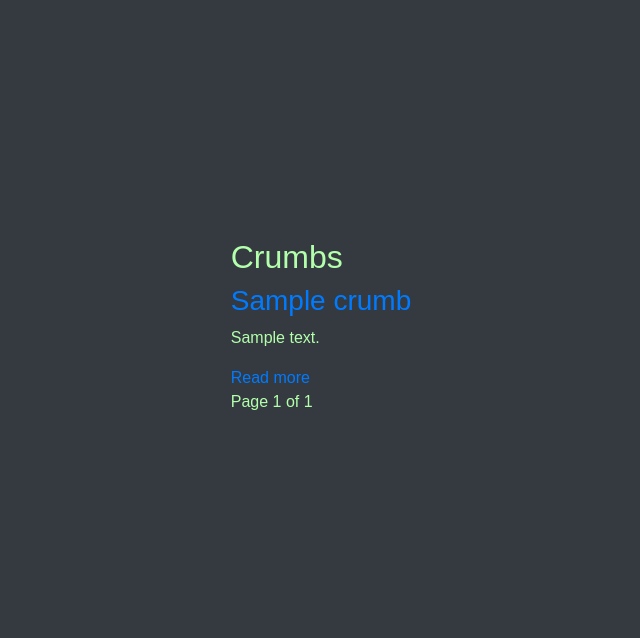
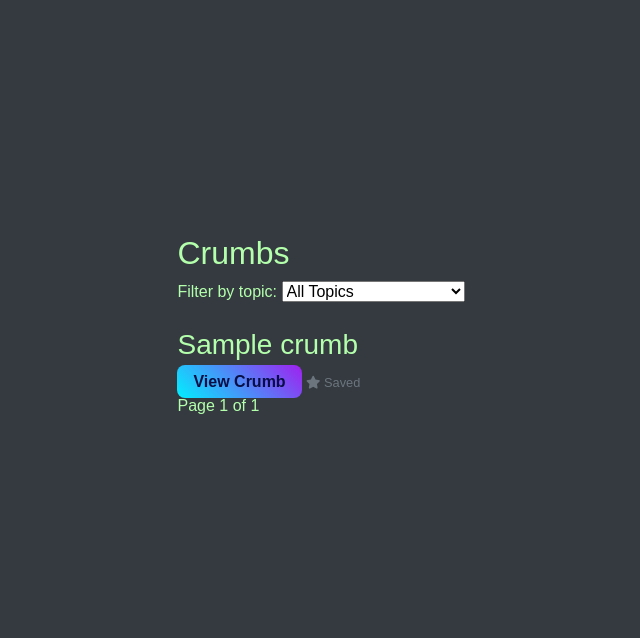
Before and after one commit to Aziz-Ibrahim/infocrumbs, a Django app: page /crumbs/ in a window 1280 px wide. Shown: the part 74-712 px from the top of the page, without its empty margins (319-959 px from the left). Run offline with Django 5.2, Linux system fonts and the light colour scheme; a user stored in the database is signed in; data comes from the database, SQL or seed files in the repository; both versions use the stored data as it was before the commit; tables that the repository leaves empty hold one stand-in row (values such as "Sample post"); some libraries are stand-ins or nearby versions; some web fonts are replaced.

Commit message:
Refactor crumb views and templates with subscription + topic filtering
- Updated crumb_list view to enforce authentication and active subscription
- Implemented logic to limit Basic users to first 2 preferred topics
- Added optional topic filtering via GET param (?topic=ID)
- Updated crumbs_list.html template with topic filter UI and saved crumb indicator
- Improved crumb_detail.html to include structured crumb info and consistent styling

```diff
--- a/crumbs/templates/crumbs/crumbs_list.html
+++ b/crumbs/templates/crumbs/crumbs_list.html
@@ -1,11 +1,34 @@
 {% extends 'base.html' %}
+{% load static %}
+
+
+{% block title %}
+Crumbs List
+{% endblock %}
+
 {% block content %}
     <h2>Crumbs</h2>
+    <form method="get" class="mb-3">
+        <label for="topic-select">Filter by topic:</label>
+        <select id="topic-select" name="topic" onchange="this.form.submit()">
+            <option value="">All Topics</option>
+            {% for topic in topics %}
+                <option value="{{ topic.id }}"
+                    {% if selected_topic == topic.id %}selected{% endif %}>
+                    {{ topic.name }}
+                </option>
+            {% endfor %}
+        </select>
+    </form>
     {% for crumb in page_obj %}
         <div class="crumb">
-    <h3><a href="{% url 'crumb_detail' crumb.pk %}">{{ crumb.title }}</a></h3>
-    <p>{{ crumb.summary }}</p>
-    <a href="{{ crumb.url }}" target="_blank">Read more</a>
+            <h3>{{ crumb.title }}</h3>
+            <a href="{% url 'crumb_detail' crumb.pk %}" class="neon-button">View Crumb</a>
+            {% if crumb.id in saved_crumbs %}
+                <small class="text-muted">
+                    <i class="fas fa-star"></i> Saved
+                </small>
+            {% endif %}
         </div>
         {% empty %}
         <p>No crumbs found.</p>
--- a/crumbs/views.py
+++ b/crumbs/views.py
@@ -1,16 +1,80 @@
-from django.shortcuts import render, get_object_or_404
+from django.shortcuts import render, get_object_or_404, redirect
 from django.core.paginator import Paginator
+
+from preferences.models import UserPreference, Topic
+from subscriptions.models import UserSubscription
+from feedback.models import SavedCrumb
 from .models import Crumb
 
 
 def crumb_list(request):
-    crumbs = Crumb.objects.order_by('-published_at')
-    paginator = Paginator(crumbs, 10)
+    """
+    View to list crumbs for authenticated and subscribed users.
+    Filters crumbs by user preferences and subscription plan,
+    with optional topic filtering via GET parameter.
+    """
+    user = request.user
+    selected_topic = request.GET.get('topic')
+    crumbs = Crumb.objects.none()
+    saved_crumbs = []
+    topics = Topic.objects.all()
+
+    # Enforce login
+    if not user.is_authenticated:
+        return redirect('account_login')
+
+    # Enforce active subscription
+    subscription = UserSubscription.objects.filter(user=user, active=True).first()
+    if not subscription:
+        return redirect('choose_plan')
+
+    # Get user preferences
+    pref_obj = UserPreference.objects.filter(user=user).first()
+    preferred_topics = pref_obj.topics.values_list('id', flat=True) if pref_obj else []
+
+    # Limit topics for basic plan
+    if subscription.plan and subscription.plan.name.lower() == "basic":
+        preferred_topics = list(preferred_topics)[:2]
+
+    # Get saved crumbs
+    saved_crumbs = SavedCrumb.objects.filter(user=user).values_list('crumb_id', flat=True)
+
+    # Filter crumbs by preferred topics
+    crumbs = Crumb.objects.filter(topic__in=preferred_topics)
+
+    # Filter by selected topic if provided
+    if selected_topic:
+        crumbs = crumbs.filter(topic_id=selected_topic)
+
+    # Paginate results
+    paginator = Paginator(crumbs.order_by('-published_at'), 10)
     page_number = request.GET.get('page')
     page_obj = paginator.get_page(page_number)
-    return render(request, 'crumbs/crumbs_list.html', {'page_obj': page_obj})
+
+    return render(request, 'crumbs/crumbs_list.html', {
+        'page_obj': page_obj,
+        'saved_crumbs': saved_crumbs,
+        'topics': topics,
+        'selected_topic': int(selected_topic) if selected_topic else None,
+    })
 
 
 def crumb_detail(request, pk):
+    """
+    View to display the details of a specific crumb.
+    If the user is authenticated, check if the crumb is saved by the user.
+    """
+
     crumb = get_object_or_404(Crumb, pk=pk)
-    return render(request, 'crumbs/crumb_detail.html', {'crumb': crumb})
+    is_saved = False
+
+    if request.user.is_authenticated:
+        is_saved = SavedCrumb.objects.filter(
+            user=request.user,
+            crumb=crumb
+            ).exists()
+
+    return render(request, 'crumbs/crumb_detail.html', {
+        'crumb': crumb,
+        'is_saved': is_saved,
+    })
```
Also changed, not shown: crumbs/admin.py (+7 -1 lines), crumbs/templates/crumbs/crumb_detail.html (+8 -3 lines), db.sqlite3 (deleted). Lines whose indentation alone changed are shown as unchanged.
